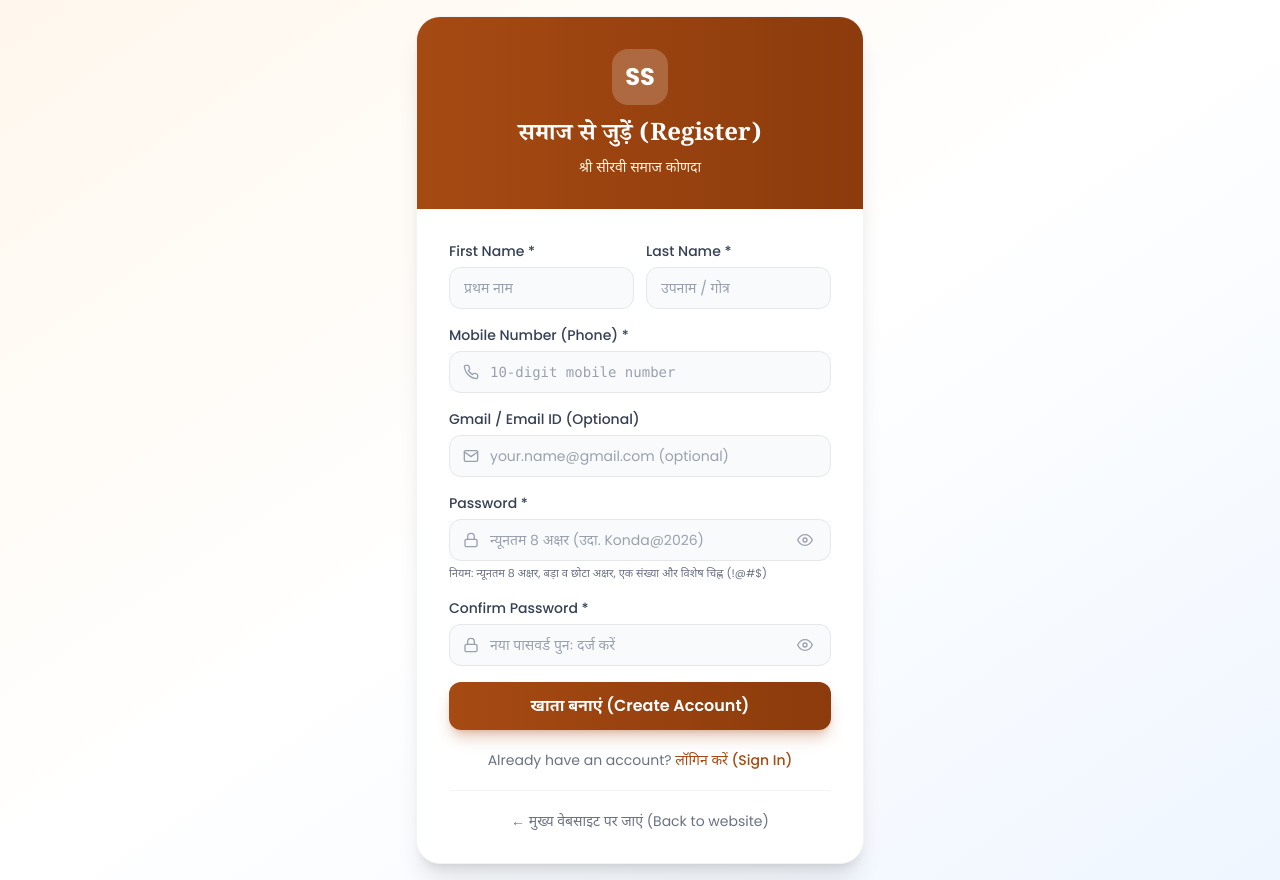
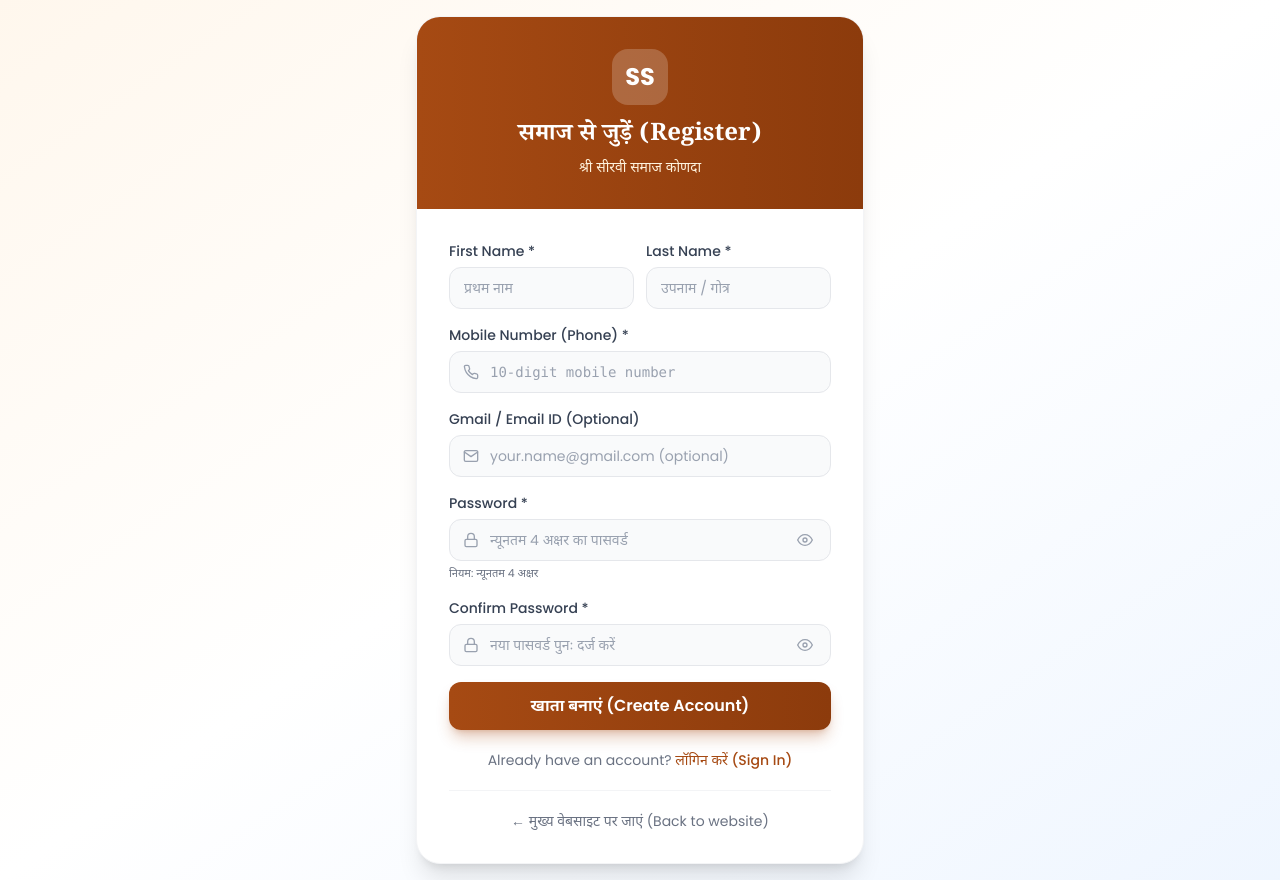
Before and after one commit to shriiseervisamajkonda/Sirvi_Samaj_Konda, a React (Vite) app in the folder frontend/: page /register in a window 1280 px wide. Built offline with nearby package versions, Linux system fonts and the light colour scheme; no server answers; a web font is replaced by a local one.

Commit message:
fix(auth): relax password complexity policy to allow minimum 4 characters for initial passwords

```diff
--- a/frontend/src/components/auth/ForcePasswordChangeModal.jsx
+++ b/frontend/src/components/auth/ForcePasswordChangeModal.jsx
@@ -121,11 +121,7 @@ const ForcePasswordChangeModal = () => {
                   id="force-new-password"
                   {...register('newPassword', {
                     required: 'नया पासवर्ड आवश्यक है',
-                    minLength: { value: 8, message: 'कम से कम 8 अक्षर आवश्यक हैं' },
-                    pattern: {
-                      value: PASSWORD_PATTERN,
-                      message: 'कम से कम 1 बड़ा अक्षर (A-Z), 1 छोटा अक्षर (a-z), 1 अंक (0-9) और 1 विशेष चिह्न (!@#$) होना आवश्यक है',
-                    },
+                    minLength: { value: 4, message: 'कम से कम 4 अक्षर आवश्यक हैं' },
                     validate: {
                       notSameAsCurrent: (v) =>
                         v !== currentPassword || 'नया पासवर्ड वर्तमान पासवर्ड से अलग होना चाहिए',
@@ -133,7 +129,7 @@ const ForcePasswordChangeModal = () => {
                   })}
                   type={showNewPassword ? 'text' : 'password'}
                   autoComplete="new-password"
-                  placeholder="कम से कम 8 अक्षर (उदा. Konda@2026)"
+                  placeholder="कम से कम 4 अक्षर का पासवर्ड"
                   className="w-full pl-3.5 pr-10 py-2.5 bg-[#FFF8EC] border border-[#E8DCC8] rounded-xl text-sm text-[#2B211B] focus:outline-none focus:border-[#C85A17] font-medium"
                 />
                 <button
@@ -146,7 +142,7 @@ const ForcePasswordChangeModal = () => {
                 </button>
               </div>
               <p className="text-[11px] text-gray-500 mt-1">
-                नियम: न्यूनतम 8 अक्षर, बड़ा व छोटा अक्षर, एक संख्या और विशेष चिह्न (!@#$)
+                नियम: न्यूनतम 4 अक्षर
               </p>
               {errors.newPassword && (
                 <p className="text-red-600 text-xs mt-1 font-semibold">{errors.newPassword.message}</p>
--- a/frontend/src/pages/admin/ProfilePage.jsx
+++ b/frontend/src/pages/admin/ProfilePage.jsx
@@ -309,18 +309,14 @@ const ProfilePage = () => {
                   id="profile-new-password"
                   {...regPwd('newPassword', {
                     required: 'नया पासवर्ड आवश्यक है',
-                    minLength: { value: 8, message: 'न्यूनतम 8 अक्षर आवश्यक हैं' },
-                    pattern: {
-                      value: PASSWORD_PATTERN,
-                      message: 'कम से कम 1 बड़ा अक्षर (A-Z), 1 छोटा अक्षर (a-z), 1 अंक (0-9) और 1 विशेष चिह्न (!@#$) आवश्यक है',
-                    },
+                    minLength: { value: 4, message: 'न्यूनतम 4 अक्षर आवश्यक हैं' },
                     validate: {
                       notSameAsCurrent: (v) => v !== currentPassword || 'नया पासवर्ड वर्तमान पासवर्ड से अलग होना चाहिए',
                     },
                   })}
                   type={showNewPassword ? 'text' : 'password'}
                   autoComplete="new-password"
-                  placeholder="न्यूनतम 8 अक्षर (उदा. Konda@2026)"
+                  placeholder="कम से कम 4 अक्षर का पासवर्ड"
                   className="input-field pr-10"
                 />
                 <button
@@ -334,7 +330,7 @@ const ProfilePage = () => {
                 </button>
               </div>
               <p className="text-[11px] text-gray-500 mt-1">
-                नियम: न्यूनतम 8 अक्षर, बड़ा व छोटा अक्षर, एक संख्या और विशेष चिह्न (!@#$)
+                नियम: न्यूनतम 4 अक्षर
               </p>
               {pwdErrors.newPassword && <p className="text-red-500 text-xs mt-1">{pwdErrors.newPassword.message}</p>}
             </div>
--- a/frontend/src/pages/auth/RegisterPage.jsx
+++ b/frontend/src/pages/auth/RegisterPage.jsx
@@ -129,15 +129,11 @@ const RegisterPage = () => {
                   id="reg-password"
                   {...register('password', {
                     required: 'पासवर्ड आवश्यक है',
-                    minLength: { value: 8, message: 'कम से कम 8 अक्षर आवश्यक हैं' },
-                    pattern: {
-                      value: PASSWORD_PATTERN,
-                      message: 'कम से कम 1 बड़ा अक्षर, 1 छोटा अक्षर, 1 संख्या और 1 विशेष चिह्न (!@#$)'
-                    }
+                    minLength: { value: 4, message: 'कम से कम 4 अक्षर आवश्यक हैं' },
                   })}
                   type={showPassword ? 'text' : 'password'}
                   autoComplete="new-password"
-                  placeholder="न्यूनतम 8 अक्षर (उदा. Konda@2026)"
+                  placeholder="न्यूनतम 4 अक्षर का पासवर्ड"
                   className="w-full pl-10 pr-10 py-2.5 bg-gray-50 dark:bg-slate-700 border border-gray-200 dark:border-slate-600 rounded-xl text-sm text-gray-900 dark:text-white placeholder-gray-400 focus:outline-none focus:ring-2 focus:ring-orange-500/30 focus:border-orange-400 transition-all"
                 />
                 <button type="button" onClick={() => setShowPassword(!showPassword)} aria-label={showPassword ? 'Hide password' : 'Show password'} className="absolute right-3.5 top-1/2 -translate-y-1/2 text-gray-400 p-1 cursor-pointer">
@@ -145,7 +141,7 @@ const RegisterPage = () => {
                 </button>
               </div>
               <p className="text-[11px] text-gray-500 dark:text-gray-400 mt-1">
-                नियम: न्यूनतम 8 अक्षर, बड़ा व छोटा अक्षर, एक संख्या और विशेष चिह्न (!@#$)
+                नियम: न्यूनतम 4 अक्षर
               </p>
               {errors.password && <p className="text-red-500 text-xs mt-1">{errors.password.message}</p>}
             </div>
```
Also changed, not shown: 1 other file (tests, documents, lock files or other folders).
